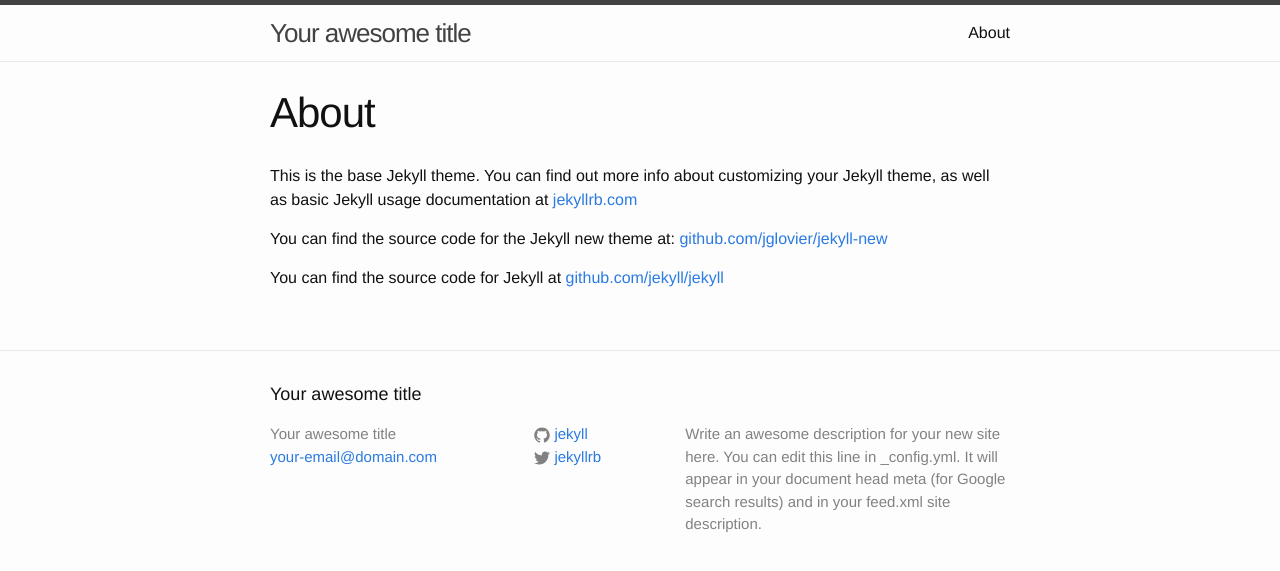
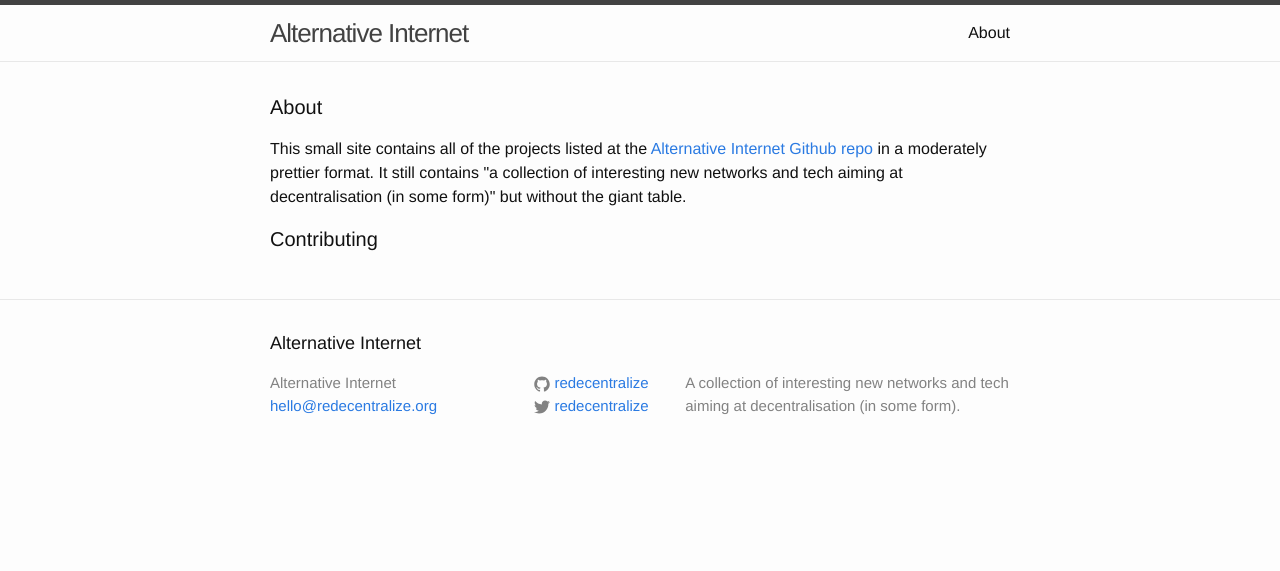
Before and after one commit to redecentralize/alternative-internet, a Jekyll site: the page built from about/index.html, in a window 1280 px wide. Shown: the top 571 px of the page. Built offline with Jekyll 4.4.1, drawn with Linux system fonts in a browser that asks for light colours.

Commit message:
Added about page

```diff
--- a/_config.yml
+++ b/_config.yml
@@ -1,14 +1,12 @@
 # Site settings
-title: Your awesome title
-email: your-email@domain.com
+title: Alternative Internet
+email: hello@redecentralize.org
 description: > # this means to ignore newlines until "baseurl:"
-  Write an awesome description for your new site here. You can edit this
-  line in _config.yml. It will appear in your document head meta (for
-  Google search results) and in your feed.xml site description.
-baseurl: "" # the subpath of your site, e.g. /blog/
-url: "http://yourdomain.com" # the base hostname & protocol for your site
-twitter_username: jekyllrb
-github_username:  jekyll
+  A collection of interesting new networks and tech aiming at decentralisation (in some form).
+baseurl: /alternative-internet
+url: "http://redecentralize.github.io" # the base hostname & protocol for your site
+twitter_username: redecentralize
+github_username:  redecentralize
 
 # Build settings
 markdown: kramdown
--- /dev/null
+++ b/about/index.html
@@ -0,0 +1,17 @@
+---
+layout: default
+---
+
+<div class="home">
+
+  <h1 class="page-heading">About</h1>
+  <p>
+  This small site contains all of the projects listed at the <a href="https://github.com/redecentralize/alternative-internet">Alternative Internet Github repo</a> in a moderately prettier format. It still contains "a collection of interesting new networks and tech aiming at decentralisation (in some form)" but without the giant table.
+  </p>
+
+  <h2 id="contributing" class="page-heading">Contributing</h2>
+  <p>
+
+  </p>
+
+</div>
```
